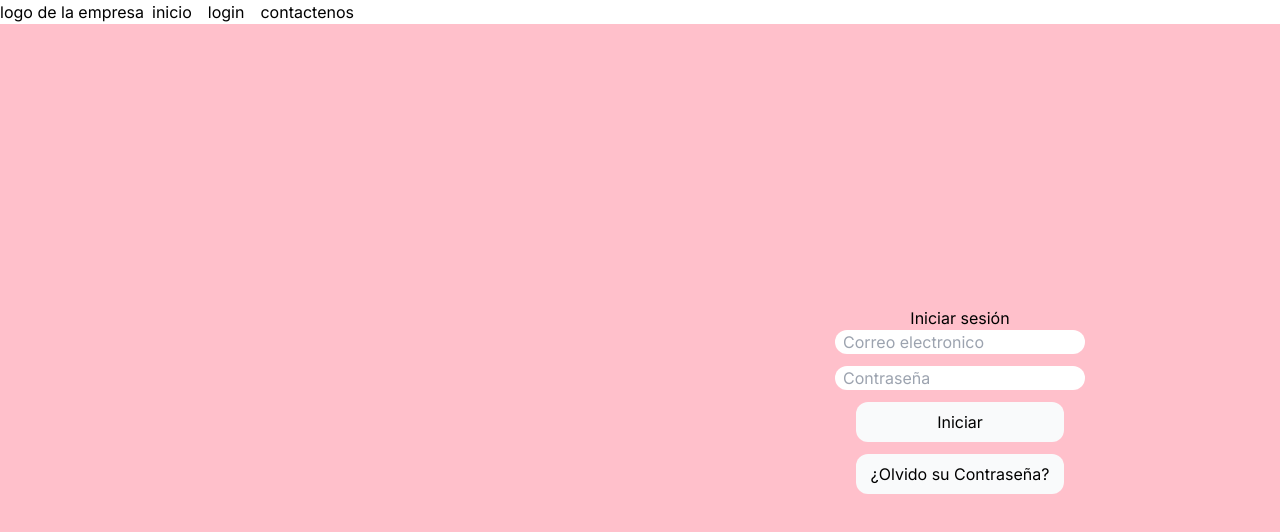
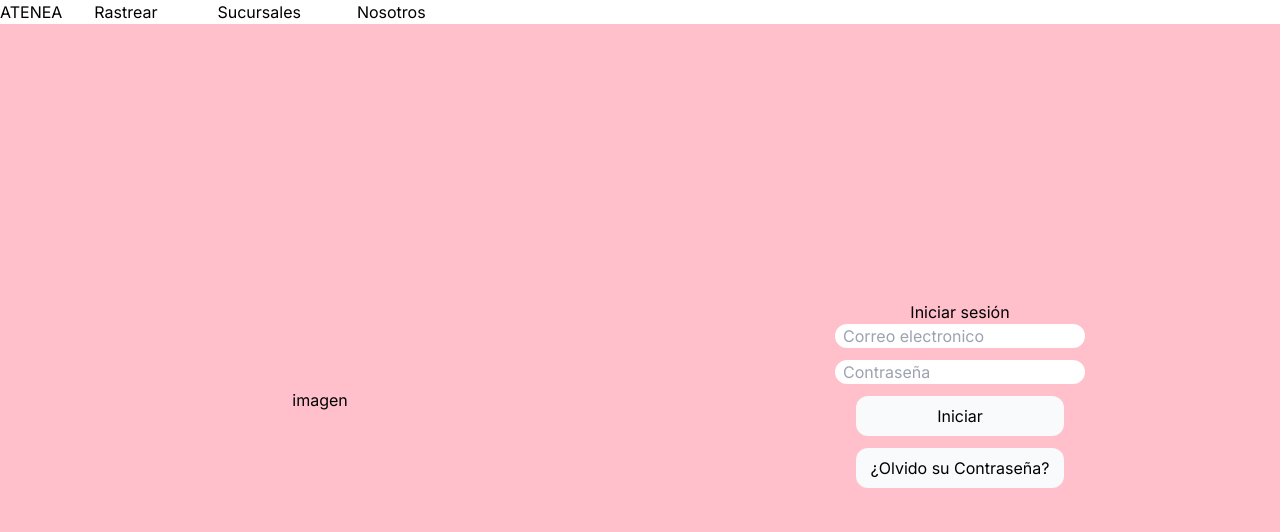
Before and after one commit to emelycardozo01/Atenea-front, a Next.js app: page / in a window 1280 px wide. Shown: the top 532 px of the page. Built offline with nearby package versions, Linux system fonts and the light colour scheme.

Commit message:
Ajustes de terminos

```diff
--- a/app/components/NavBar.js
+++ b/app/components/NavBar.js
@@ -3,11 +3,11 @@ export default function NavBar() {
     <header>
       <nav className="w-full absolute top-0">
         <div className="bg-white flex">
-          <div>logo de la empresa</div>
+          <div>ATENEA</div>
           <div className="flex">
-            <div className="mx-2">inicio</div>
-            <div className="mx-2">login</div>
-            <div className="mx-2">contactenos</div>
+            <div className="mx-8">Rastrear</div>
+            <div className="mx-7">Sucursales</div>
+            <div className="mx-7">Nosotros</div>
           </div>
         </div>
       </nav>
--- a/app/page.js
+++ b/app/page.js
@@ -19,11 +19,13 @@ export default function Home() {
 
   return (
     <div className="flex w-full h-[100vh]">
-      <div className="w-[50%]">HOLA</div>
+      <div className="w-[50%] flex flex-col items-center justify-center">
+        imagen
+        </div>
 
       <div className="w-[50%] flex flex-col items-center justify-center">
         <div className="card-header text-center">
-          <h3>Iniciar sesión</h3>
+          Iniciar sesión
         </div>
 
         <div className="">
@@ -58,7 +60,7 @@ export default function Home() {
           </button>
           <button
             onClick={handleMenu}
-            className="rounded-xl py-2 bg-gray-50 w-52"
+            className="rounded-xl py-2 bg-gray-50 w-52 mb-3"
           >
             ¿Olvido su Contraseña?
           </button>
```
